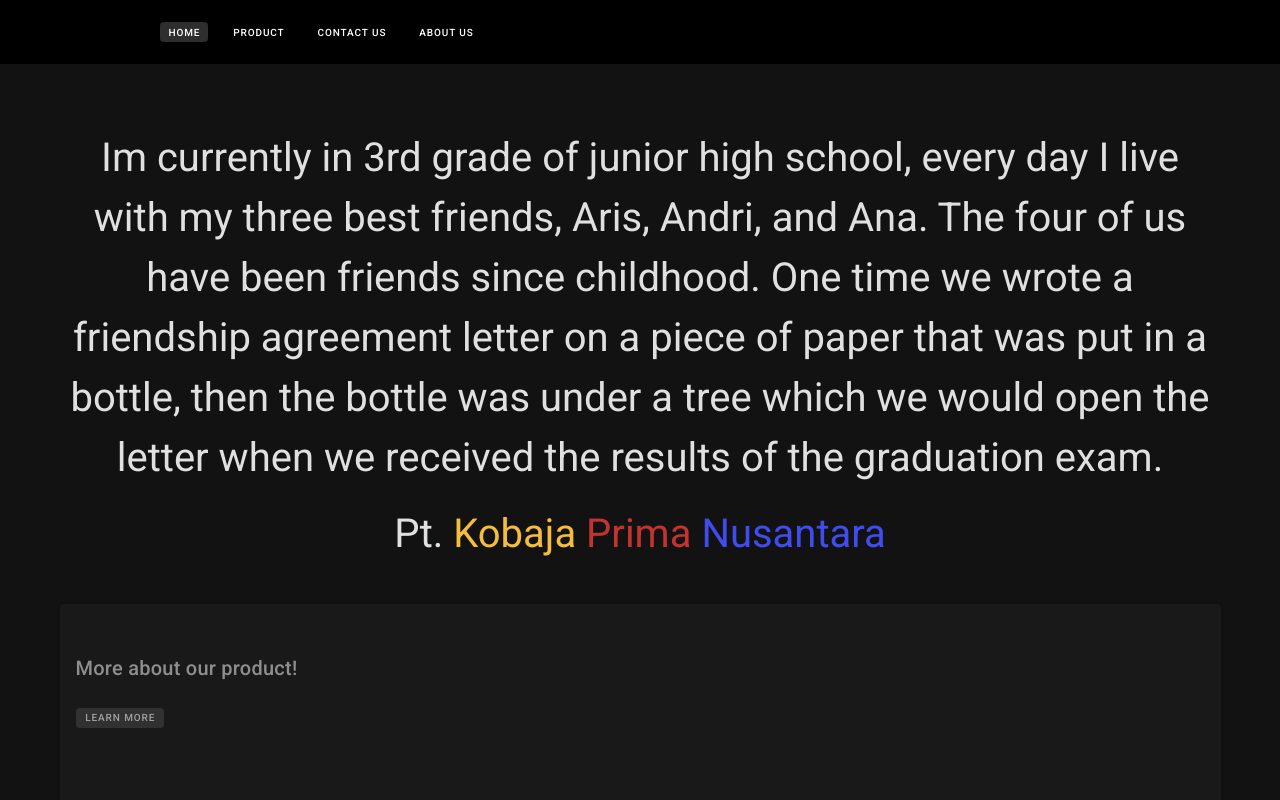
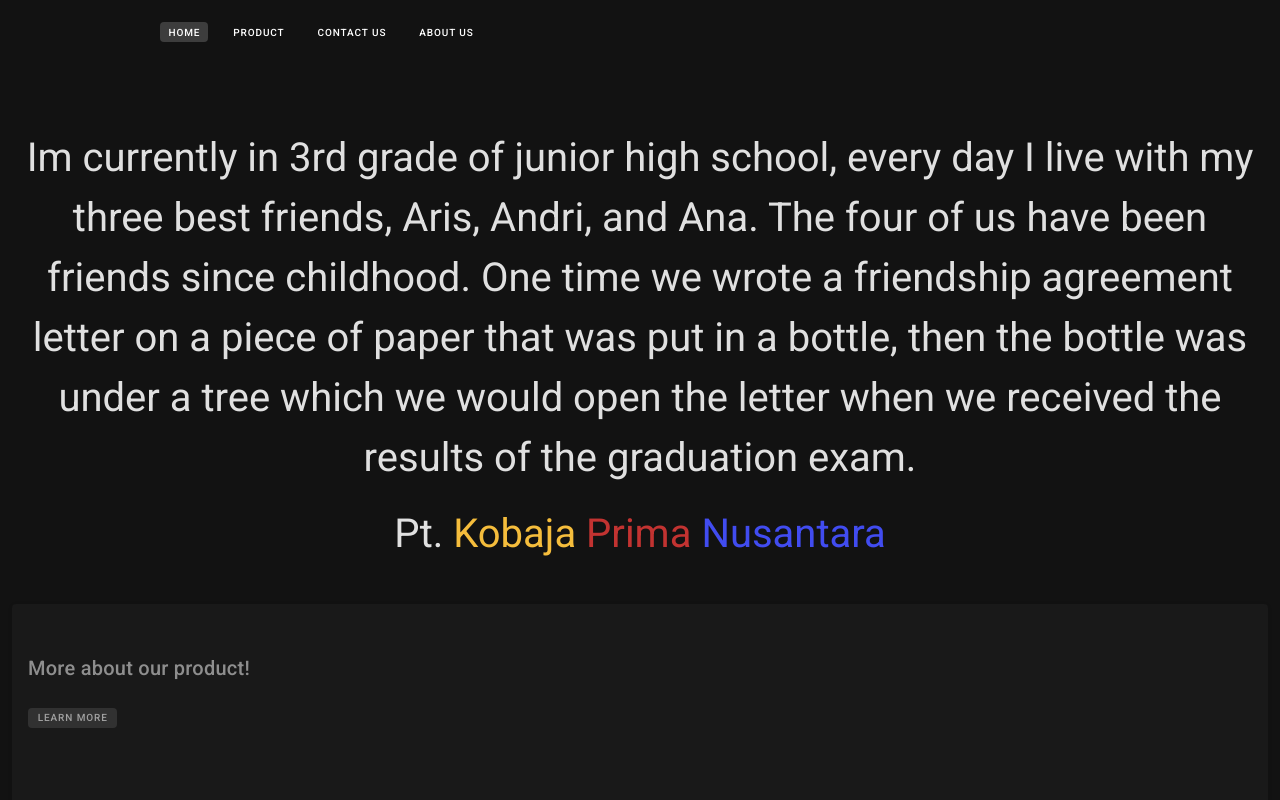
Before and after one commit to wajibdiisi/KobajaWeb, a Vue app: page / in a window 1280 px wide. Shown: the top 800 px of the page. Built offline with nearby package versions, Linux system fonts and the light colour scheme.

Commit message:
Fix kiri kanan web + warna navbar

```diff
--- a/src/components/Header.vue
+++ b/src/components/Header.vue
@@ -127,4 +127,10 @@ export default {
   width: 60px;
   height: 60px;
 }
+.v-sheet.theme--dark.v-toolbar.v-toolbar--flat.v-app-bar.v-app-bar--fixed.v-app-bar--is-scrolled.black {
+background-color: #121212 !important;
+}
+.v-sheet.theme--dark.v-toolbar.v-toolbar--flat.black {
+background-color: #121212 !important;
+}
 </style>
--- a/src/views/About.vue
+++ b/src/views/About.vue
@@ -213,7 +213,7 @@ export default {
 }
 @media (min-width: 1200px) {
     .container{
-        max-width: 970px;
+        max-width: 1350px;
     }
 }
 </style>
--- a/src/views/Adoption.vue
+++ b/src/views/Adoption.vue
@@ -195,7 +195,7 @@ export default {
   },
 };
 </script>
-<style>
+<style scoped>
 .home {
   background-color: black;
 }
@@ -224,4 +224,9 @@ export default {
 .v-tabs-items {
   background-color: transparent !important;
 }
+@media (min-width: 1200px) {
+    .container{
+        max-width: 1350px;
+    }
+}
 </style>
--- a/src/views/Home.vue
+++ b/src/views/Home.vue
@@ -88,7 +88,7 @@
 <script>
 export default {};
 </script>
-<style>
+<style scoped>
 .home {
   background-color: black;
 }
@@ -115,4 +115,9 @@ export default {};
 .show-btns {
   color: rgba(255, 255, 255, 1) !important;
 }
+@media (min-width: 1200px) {
+    .container{
+        max-width: 1350px;
+    }
+}
 </style>
```
